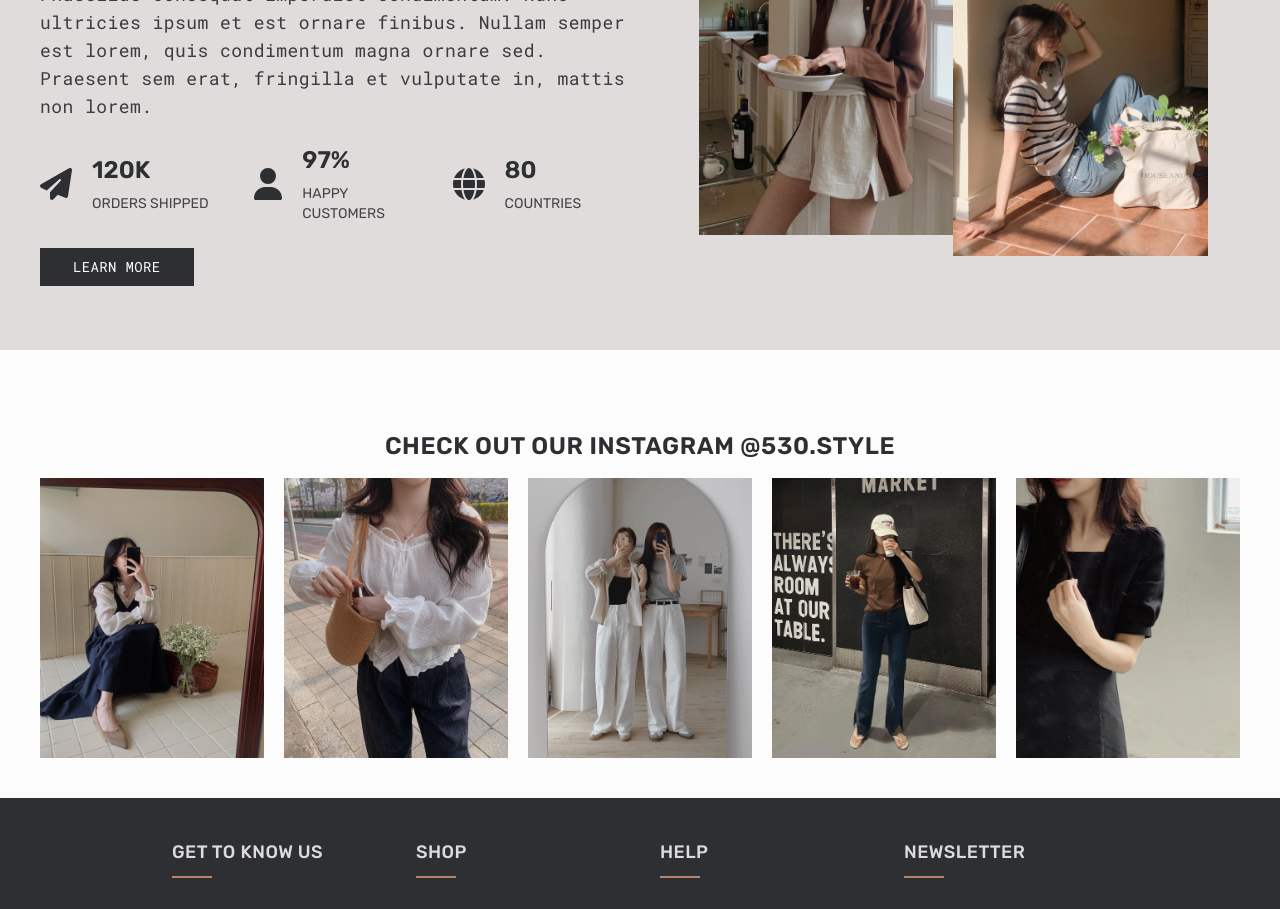
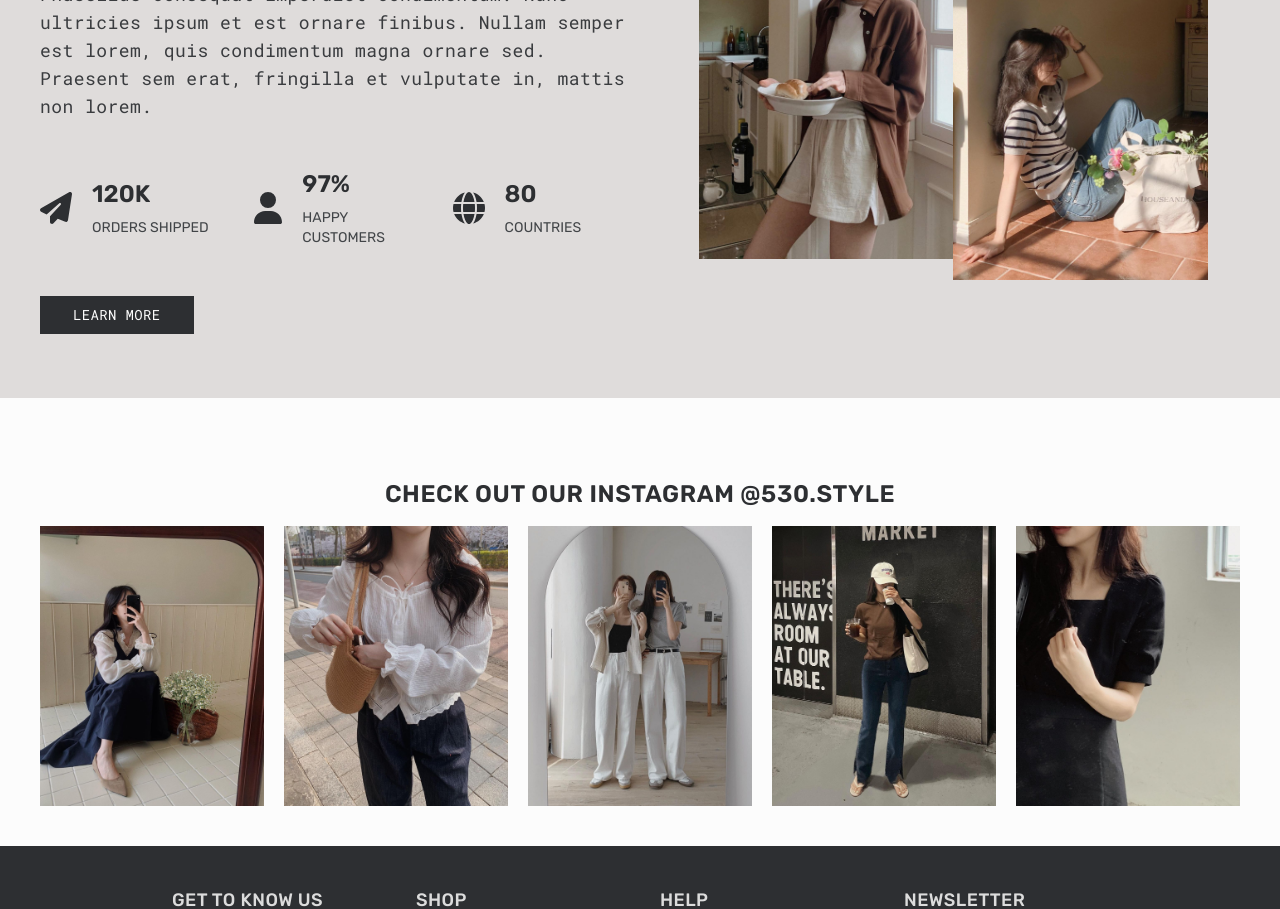
Before and after one commit to baoqii/530style, a React (Vite) app: page / in a window 1280 px wide. Shown: the part 2160-3069 px from the top of the page. Built offline with nearby package versions, Linux system fonts and the light colour scheme.

Commit message:
Adjust margin

```diff
--- a/src/components/About.jsx
+++ b/src/components/About.jsx
@@ -26,7 +26,7 @@
           est lorem, quis condimentum magna ornare sed. Praesent sem erat,
           fringilla et vulputate in, mattis non lorem.
         </p>
-        <div className="flex justify-between items-center py-2">
+        <div className="flex justify-between items-center py-2 my-6">
           <div className="flex flex-col gap-5 justify-between">
             <div className="counter-wrapper grid grid-cols-3 text-shark-950">
               <div className="flex gap-5 items-center py-4">
```
